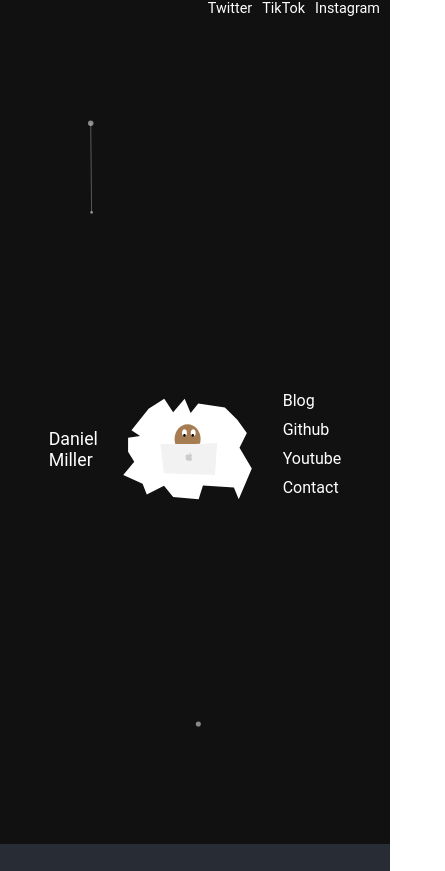
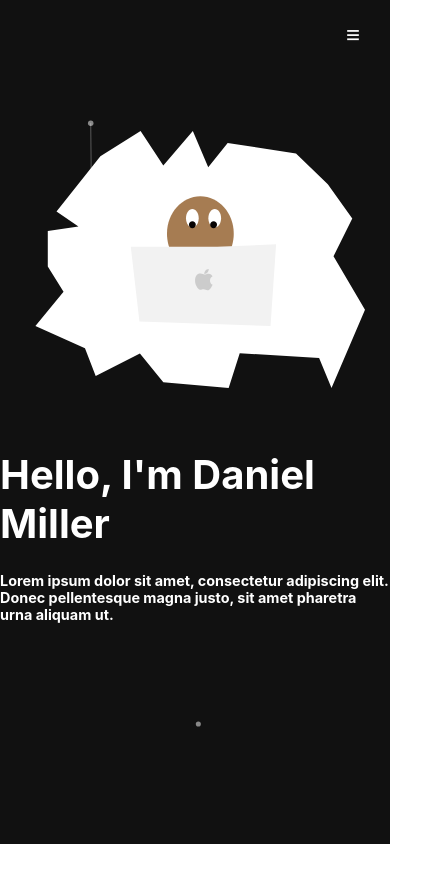
Before and after one commit to dancancodeit/dancancodeit.github.io, a React (Create React App) app: page / in a window 390 px wide. Shown: the whole page, 445 px wide, since content can reach past the window. After the commit the page ends 844 px from the top, so only its background shows below. Built offline with nearby package versions, Linux system fonts and the light colour scheme.

Commit message:
rework + mobile resposiveness

```diff
--- a/src/containers/Hero/hero.css
+++ b/src/containers/Hero/hero.css
@@ -1,10 +1,10 @@
 .hero-container {
     display: flex;
     justify-content: center;
-    font-size: calc(10px + 2vmin);
-    height: 100vh;
     z-index: 5;
     position: relative;
+    width: 60%;
+    margin: 0 auto;
 }
 
 .name-container {
@@ -12,25 +12,32 @@
     flex-direction: column;
     justify-content: center;
 }
-
-.nav {
-    display: flex;
-    flex-direction: column;
-    justify-content: center;
+.main-text {
+    margin: 0;
+    font-size: 250%;
+}
+.sub-text {
+    font-size: 90%;
 }
 
 .quote {
     text-align: center;
 }
 
+.ham { display: none;}
+
 .socials {
     display: flex;
     position: relative;
     justify-content: flex-end;
+    height: 50px;
+    align-items: center;
+    padding-right: 30px;
+    padding-bottom: 50px;
 }
 
 .social-item {
-    margin-right: 10px;
+    margin-right: 13px;
 }
 
 a {
@@ -38,28 +45,38 @@ a {
     color: white;
 }
 
-body {
-    font-family: Roboto;
-}
 
 .link {
-    font-size: 75%;
-    margin-bottom: 2%;
+    font-size: 120%;
 }
 
 
 .me-pic {
-    /* width: 80%; */
+    width: 500px;
 }
 
 /* Extra small devices (phones, 600px and down) */
 @media only screen and (max-width: 600px) {
+    .ham {
+        display: flex;
+        position: relative;
+        justify-content: flex-end;
+        padding-right: 30px;
+     }
+
+    .socials {
+        display: none;
+    }
+
+    .hero-container {
+        width: 100%;
+        flex-direction: column-reverse;
+        align-items: center;
+    }
     .me-pic {
-        width: 50%;
+        /* width: 120%; */
     }
-    .name-container {
-        width: 10%;
-    }
+
     .link {
         margin-bottom: 10px;
         font-size: 90%;
--- a/src/containers/Hero/index.js
+++ b/src/containers/Hero/index.js
@@ -8,18 +8,18 @@ function Hero(props) {
       <a href="https://twitter.com/dancancodeit" className="social-item link">Twitter</a>
       <a href="https://www.tiktok.com/@codingproblems" className="social-item link">TikTok</a>
       <a href="https://www.instagram.com/dancancodeit/" className="social-item link">Instagram</a>
+      <a className="social-item link" href="https://medium.com/@dancancodeit">Blog</a>
+      <a className="social-item link" href="https://github.com/dancancodeit">Github</a>
+      <a className="social-item link" href="https://www.youtube.com/channel/UCsymgNWEdy7qQuVz3jGOAbA">Youtube</a>
+      <a className="social-item link" href="mailto:hello@dancancodeit.com">Contact</a>
     </div>
-		<div class="hero-container">
-      <div class="name-container">
-        <span>Daniel Miller</span>
+    <div className="ham"><h2>≡</h2></div>
+		<div className="hero-container">
+      <div className="name-container">
+        <h2 className="main-text">Hello, I'm Daniel Miller</h2>
+        <h5 className="sub-text">Lorem ipsum dolor sit amet, consectetur adipiscing elit. Donec pellentesque magna justo, sit amet pharetra urna aliquam ut.</h5>
       </div>
-        <img class="me-pic" src={me} alt="me"/>
-      <div class="nav">
-        <a className="link" href="https://medium.com/@dancancodeit">Blog</a>
-        <a className="link" href="https://github.com/dancancodeit">Github</a>
-        <a className="link" href="https://www.youtube.com/channel/UCsymgNWEdy7qQuVz3jGOAbA">Youtube</a>
-        <a className="link" href="mailto:hello@dancancodeit.com">Contact</a>
-      </div>
+      <img className="me-pic" src={me} alt="me"/>
 		</div>
 
 	</div>
--- a/src/index.css
+++ b/src/index.css
@@ -1,11 +1,14 @@
 body {
   margin: 0;
-  font-family: -apple-system, BlinkMacSystemFont, 'Segoe UI', 'Roboto', 'Oxygen',
+  font-family: -apple-system, BlinkMacSystemFont, 'Roboto', 'Segoe UI', 'Oxygen',
     'Ubuntu', 'Cantarell', 'Fira Sans', 'Droid Sans', 'Helvetica Neue',
     sans-serif;
   -webkit-font-smoothing: antialiased;
   -moz-osx-font-smoothing: grayscale;
+  color: white;
+  width: 100%;
 }
+
 
 code {
   font-family: source-code-pro, Menlo, Monaco, Consolas, 'Courier New',
```
